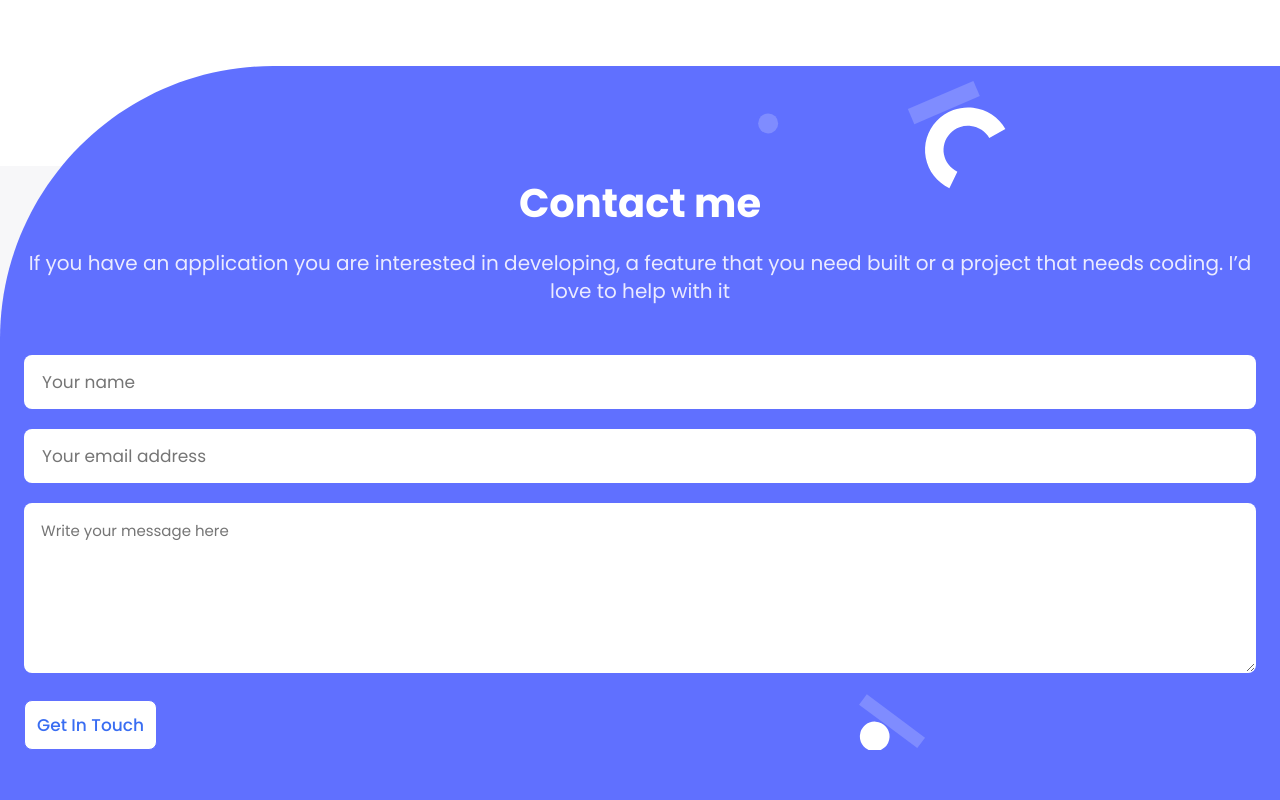
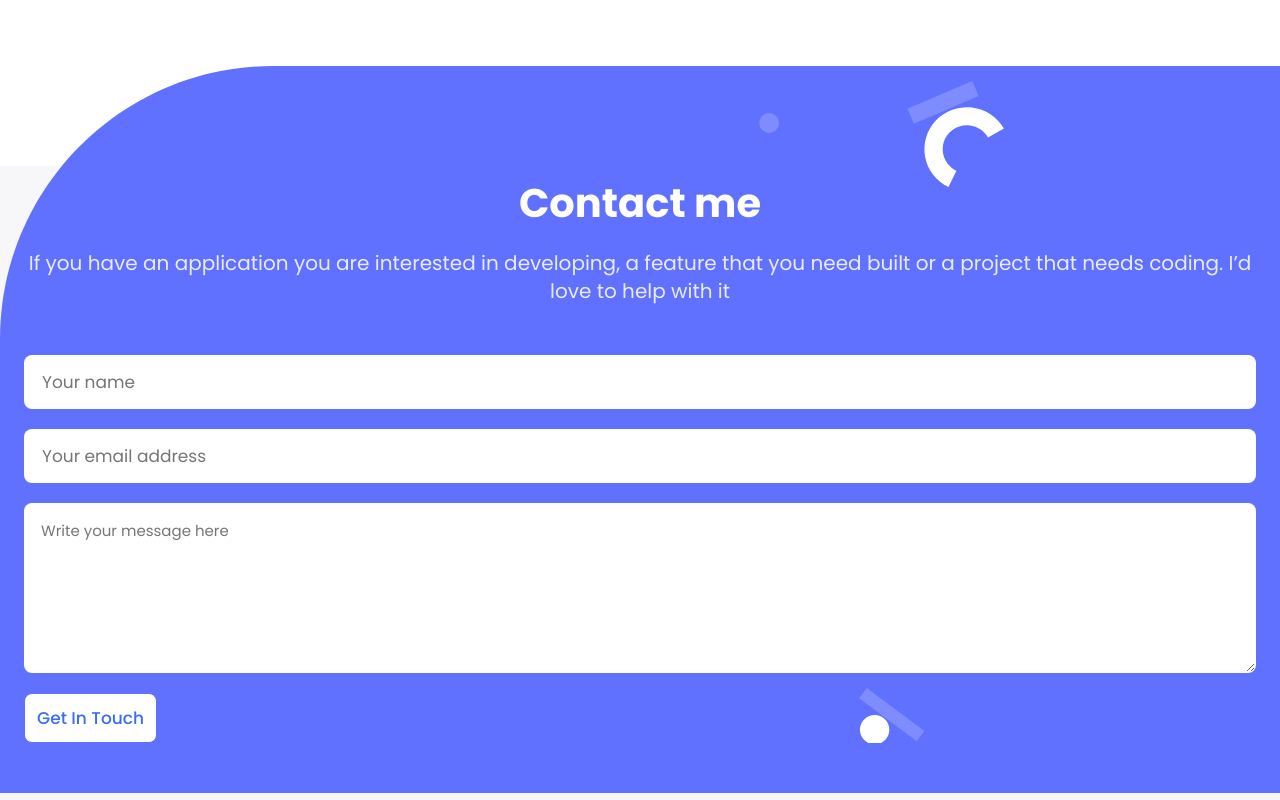
Before and after one commit to XsidX/my-portfolio, a website: page index.html in a window 1280 px wide. Shown: the part 7161-7961 px from the top of the page. Drawn offline with Linux system fonts and the light colour scheme; files whose address does not match are found by name.

Commit message:
add hover styles for buttons, change to flexbox styling for form items

```diff
--- a/index.html
+++ b/index.html
@@ -334,12 +334,10 @@
           coding. I’d love to help with it
         </p>
       <form action="https://formspree.io/f/mgedddej" method="post">
-        <ul>
-          <li><input name="Name" id="text" type="text" placeholder="Your name" maxlength="30" required></li>
-          <li><input name="Email" id="email" type="email" placeholder="Your email address" required></li>
-          <li><textarea name="comment" placeholder="Write your message here" maxlength="500" required></textarea></li>
-          <li><button type="submit" value="Submit" class="btn">Get In Touch</button></li>
-        </ul>
+        <input name="Name" id="text" type="text" placeholder="Your name" maxlength="30" required>
+        <input name="Email" id="email" type="email" placeholder="Your email address" required>
+        <textarea name="comment" placeholder="Write your message here" maxlength="500" required></textarea>
+        <button type="submit" value="Submit" class="btn">Get In Touch</button>
       </form>
       </div>
     </section>
--- a/styles.css
+++ b/styles.css
@@ -57,6 +57,12 @@ ul {
   text-transform: capitalize;
   color: var(--dark-blue);
   text-align: center;
+  cursor: pointer;
+}
+
+.btn:hover {
+  background: var(--primary-light);
+  color: var(--primary-white);
 }
 
 .intro-text {
@@ -262,6 +268,12 @@ ul {
   z-index: -1;
 }
 
+.contact-container form {
+  display: flex;
+  flex-direction: column;
+  align-items: start;
+}
+
 .contact-container .intro-text {
   text-align: center;
   color: var(--primary-white);
```
